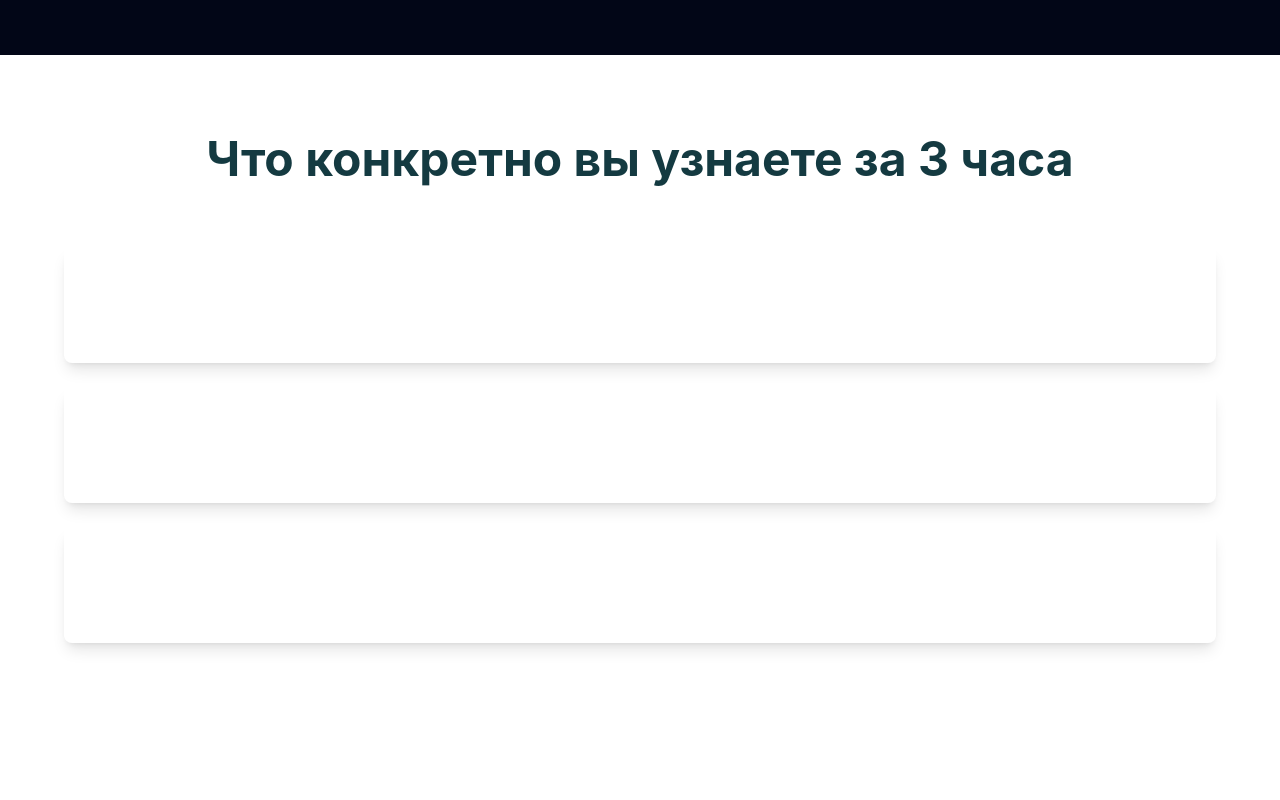
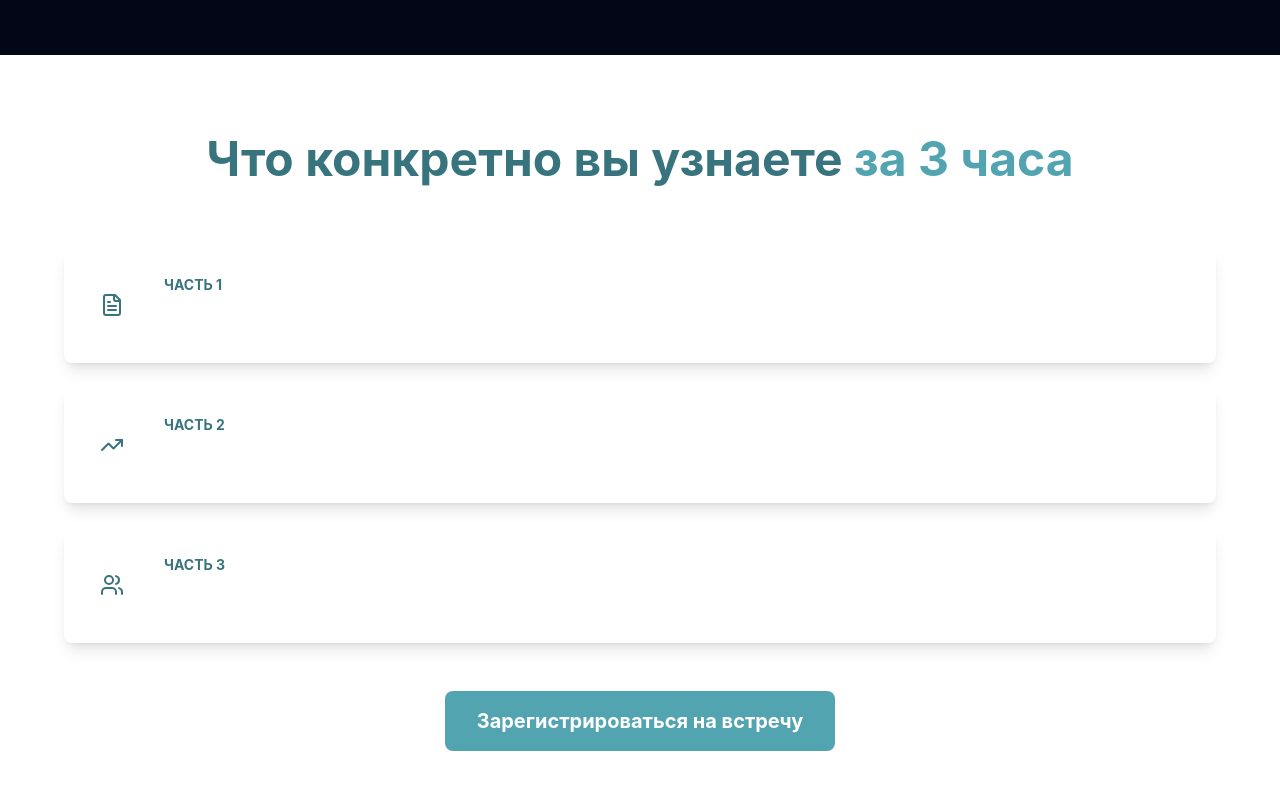
Before and after one commit to Danial992/landing, a React (Vite) app: page / in a window 1280 px wide. Shown: the part 2920-3720 px from the top of the page. Built offline with nearby package versions, Linux system fonts and the light colour scheme.

Commit message:
Update tailwind.config.js

```diff
--- a/tailwind.config.js
+++ b/tailwind.config.js
@@ -8,6 +8,16 @@ export default {
         mediumTeal: '#38747E',    // Средне-бирюзовый
         lightTeal: '#53A4B1',     // Светло-бирюзовый
         mutedTeal: '#306770',     // Приглушенно-бирюзовый
+
+        // Алиасы
+        primary: '#143A41',       // darkTeal
+        'primary-dark': '#38747E',// mediumTeal
+        accent: '#53A4B1',        // lightTeal
+        muted: '#306770',         // mutedTeal
+      },
+      fontFamily: {
+        inter: ['Inter', 'sans-serif'],
+        arial: ['Arial', 'sans-serif'],
       },
     },
   },
```
